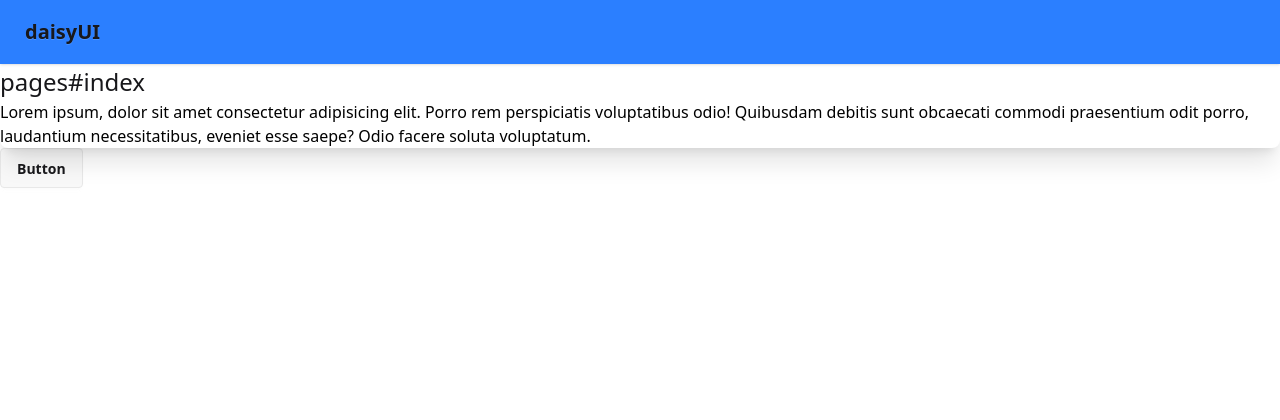
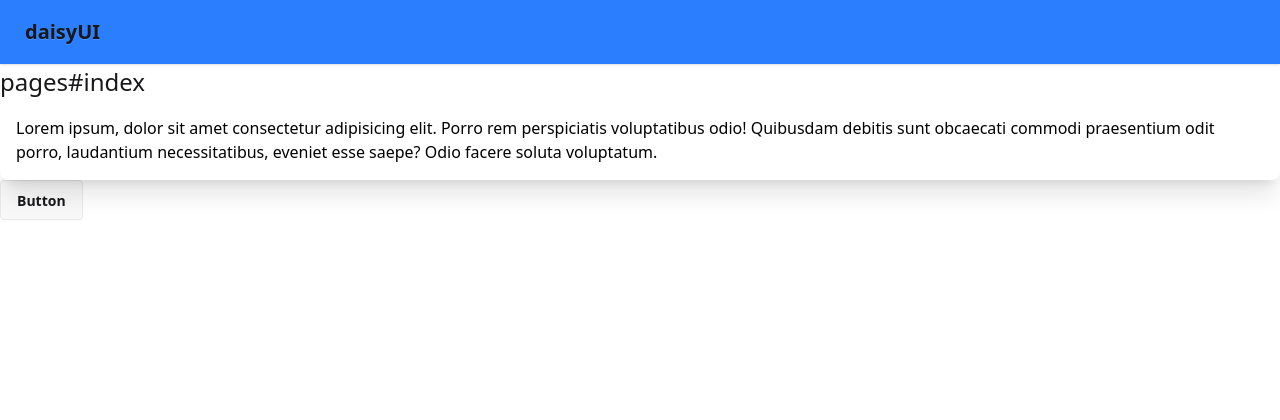
Before and after one commit to bastivogt/django_starter_tailwind_daisy, a Django app: page /page/ in a window 1280 px wide. Shown: the top 420 px of the page. Run offline with Django 5.2, Linux system fonts and the light colour scheme.

Commit message:
@layer componnets

```diff
--- a/static/css/input.css
+++ b/static/css/input.css
@@ -15,10 +15,11 @@
 
   @layer components {
     .card {
-      background-color: var(--color-white);
+/*       background-color: var(--color-white);
       border-radius: var(--rounded-lg);
       padding: var(--spacing-6);
       box-shadow: var(--shadow-xl);
-      color: var(--color-black);
+      color: var(--color-black); */
+      @apply bg-white rounded-lg p-4 shadow-xl text-black;
     }
   }
--- a/static/css/style.css
+++ b/static/css/style.css
@@ -10,12 +10,12 @@
     --color-blue-500: oklch(62.3% 0.214 259.815);
     --color-black: #000;
     --color-white: #fff;
+    --spacing: 0.25rem;
     --text-xl: 1.25rem;
     --text-xl--line-height: calc(1.75 / 1.25);
     --text-2xl: 1.5rem;
+    --radius-lg: 0.5rem;
     --shadow-xl: 0 20px 25px -5px rgb(0 0 0 / 0.1), 0 8px 10px -6px rgb(0 0 0 / 0.1);
-    --default-transition-duration: 150ms;
-    --default-transition-timing-function: cubic-bezier(0.4, 0, 0.2, 1);
     --default-font-family: var(--font-sans);
     --default-mono-font-family: var(--font-mono);
   }
@@ -489,11 +489,12 @@
 }
 @layer components {
   .card {
+    border-radius: var(--radius-lg);
     background-color: var(--color-white);
-    border-radius: var(--rounded-lg);
-    padding: var(--spacing-6);
-    box-shadow: var(--shadow-xl);
+    padding: calc(var(--spacing) * 4);
     color: var(--color-black);
+    --tw-shadow: 0 20px 25px -5px var(--tw-shadow-color, rgb(0 0 0 / 0.1)), 0 8px 10px -6px var(--tw-shadow-color, rgb(0 0 0 / 0.1));
+    box-shadow: var(--tw-inset-shadow), var(--tw-inset-ring-shadow), var(--tw-ring-offset-shadow), var(--tw-ring-shadow), var(--tw-shadow);
   }
 }
 @layer base {
```
